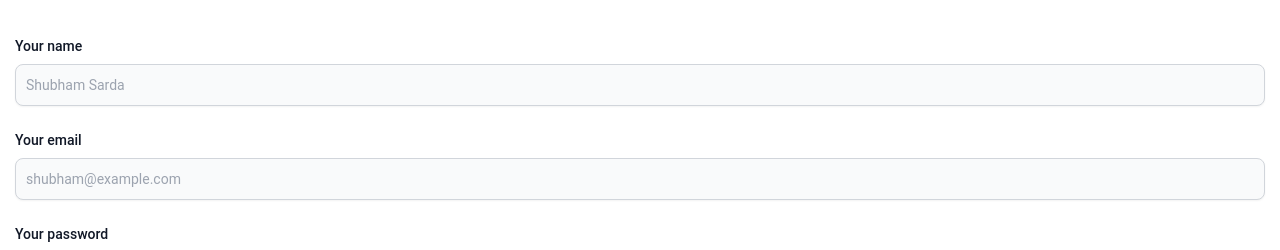
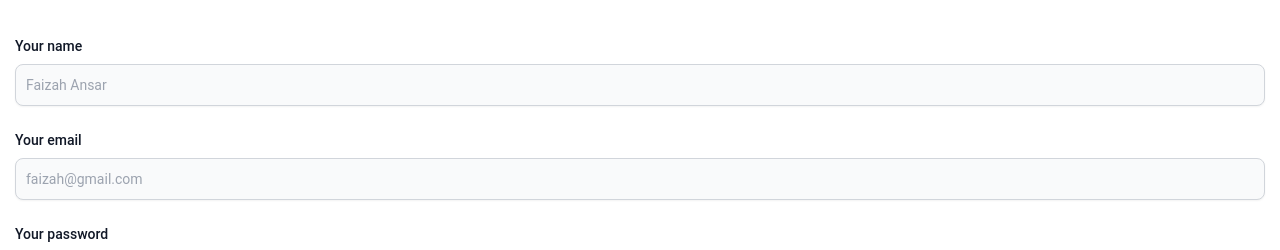
Before and after one commit to faizah21/codebook, a React (Create React App) app: page /register in a window 1280 px wide. Shown: the part 156-406 px from the top of the page. Built offline with nearby package versions, Linux system fonts and the light colour scheme.

Commit message:
Register Update

```diff
--- a/src/pages/Login.js
+++ b/src/pages/Login.js
@@ -64,7 +64,7 @@ export const Login = () => {
             type="email"
             id="email"
             className="bg-gray-50 border border-gray-300 text-gray-900 text-sm rounded-lg focus:ring-blue-500 focus:border-blue-500 block w-full p-2.5 dark:bg-gray-700 dark:border-gray-600 dark:placeholder-gray-400 dark:text-white dark:focus:ring-blue-500 dark:focus:border-blue-500"
-            placeholder="shubham@example.com"
+            placeholder="faizah@gmail.com"
             required
             autoComplete="off"
           />
--- a/src/pages/Register.js
+++ b/src/pages/Register.js
@@ -43,7 +43,7 @@ export const Register = () => {
             type="name"
             id="name"
             className="shadow-sm bg-gray-50 border border-gray-300 text-gray-900 text-sm rounded-lg focus:ring-blue-500 focus:border-blue-500 block w-full p-2.5 dark:bg-gray-700 dark:border-gray-600 dark:placeholder-gray-400 dark:text-white dark:focus:ring-blue-500 dark:focus:border-blue-500 dark:shadow-sm-light"
-            placeholder="Shubham Sarda"
+            placeholder="Faizah Ansar"
             required
             autoComplete="off"
           />
@@ -59,7 +59,7 @@ export const Register = () => {
             type="email"
             id="email"
             className="shadow-sm bg-gray-50 border border-gray-300 text-gray-900 text-sm rounded-lg focus:ring-blue-500 focus:border-blue-500 block w-full p-2.5 dark:bg-gray-700 dark:border-gray-600 dark:placeholder-gray-400 dark:text-white dark:focus:ring-blue-500 dark:focus:border-blue-500 dark:shadow-sm-light"
-            placeholder="shubham@example.com"
+            placeholder="faizah@gmail.com"
             required
             autoComplete="off"
           />
```
